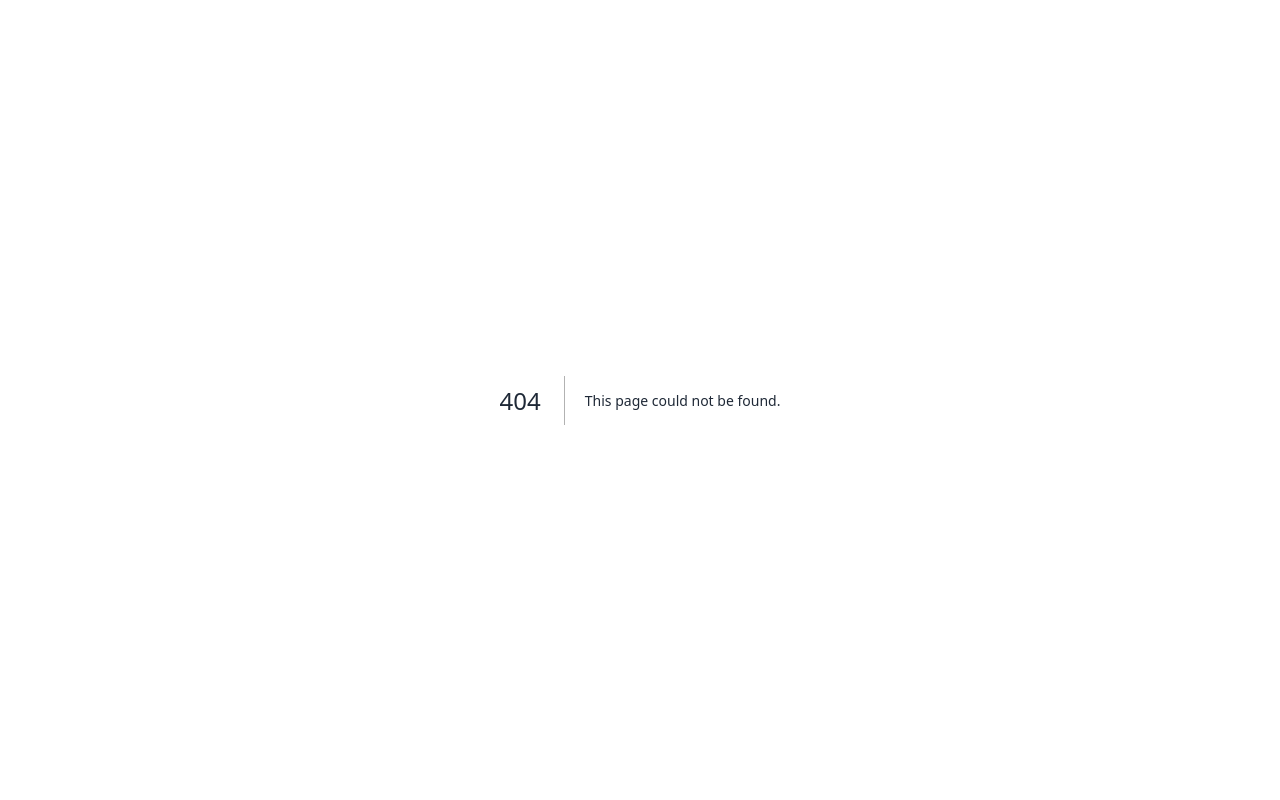
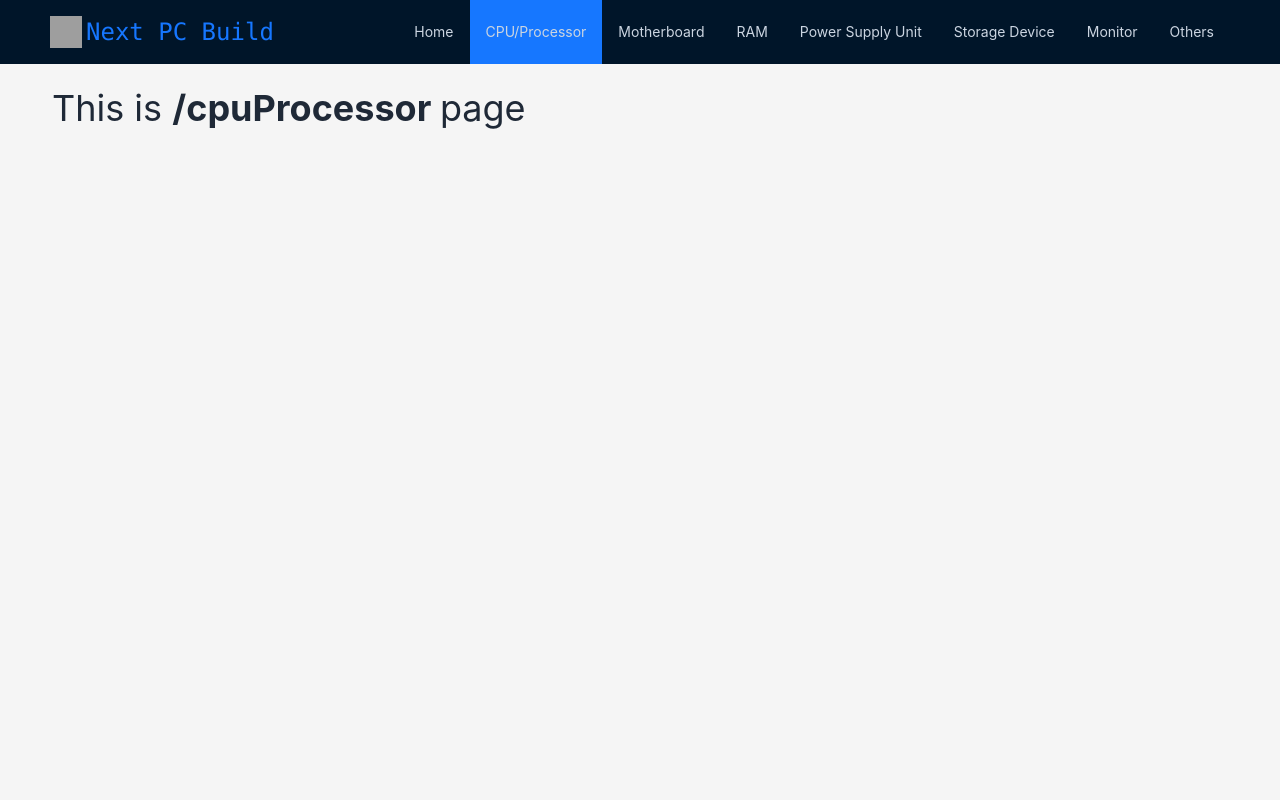
Before and after one commit to shamim-5/next-pc-builder, a Next.js app: page /cpuProcessor in a window 1280 px wide. Before the commit this address had no page. Shown: the top 800 px of the page. Built offline with nearby package versions, Linux system fonts and the light colour scheme; grey boxes are pictures that could not be loaded.

Commit message:
create antd navbar with dropdown menu

```diff
--- /dev/null
+++ b/components/Layouts/Page.js
@@ -0,0 +1,13 @@
+import Product from "../Products/Product";
+import Title from "./Title";
+
+function Page({ title, children }) {
+  return (
+    <div className="px-6 lg:px-12 mx-1">
+      <Title>{title}</Title>
+      {children}
+    </div>
+  );
+}
+
+export default Page;
--- /dev/null
+++ b/components/Layouts/RootLayout.js
@@ -0,0 +1,97 @@
+import { Dropdown, Layout, Menu, Space } from "antd";
+import { MenuFoldOutlined } from "@ant-design/icons";
+import Image from "next/image";
+import Link from "next/link";
+import { useRouter } from "next/router";
+import { useEffect, useState } from "react";
+const { Header, Content, Footer } = Layout;
+
+const RootLayout = ({ children }) => {
+  const router = useRouter();
+  const [selectedKeys, setSelectedKeys] = useState([]);
+
+  useEffect(() => {
+    setSelectedKeys([router.asPath.replace(/^.*[\\/]/, "")]);
+  }, [router.asPath]);
+
+  const items = [
+    { label: <Link href="/">Home</Link>, name: "Home", key: "0", path: `/` },
+    { label: <Link href="/cpuProcessor">CPU/Processor</Link>, name: "CPU/Processor", key: "1", path: `/cpuProcessor` },
+    { label: <Link href="/motherboard">Motherboard</Link>, name: "Motherboard", key: "2", path: `/motherboard` },
+    { label: <Link href="/ram">RAM</Link>, name: "RAM", key: "3", path: `/ram` },
+    {
+      label: <Link href="/powerSupply">Power Supply Unit</Link>,
+      name: "Power Supply Unit",
+      key: "4",
+      path: `/powerSupply`,
+    },
+    {
+      label: <Link href="/storageDevice">Storage Device</Link>,
+      name: "Storage Device",
+      key: "5",
+      path: `/storageDevice`,
+    },
+    { label: <Link href="/monitor">Monitor</Link>, name: "Monitor", key: "6", path: `/monitor` },
+    { label: <Link href="/others">Others</Link>, name: "Others", key: "7", path: `/others` },
+  ];
+
+  return (
+    <Layout className="layout">
+      <Header className="flex items-center justify-between top-0 sticky z-40">
+        <div className="flex items-center justify-between lg:mr-2">
+          <div>
+            <Link className="flex" href={"/"}>
+              <Image src="https://img.icons8.com/fluency/48/workstation.png" alt="logo" width={32} height={32} />
+            </Link>
+          </div>
+          <div>
+            <h2 className="text-2xl font-mono  ml-1">
+              <Link href={"/"}>Next PC Build</Link>
+            </h2>
+          </div>
+        </div>
+
+        <div>
+          <div className="hidden lg:flex">
+            <Menu
+              theme="dark"
+              mode="horizontal"
+              selectedKeys={selectedKeys}
+              items={items.map((m) => {
+                const key = m.path.replace(/^.*[\/]/, "");
+                return {
+                  key,
+                  label: (
+                    <Link className="text-slate-300" href={m.path}>
+                      {m.name}
+                    </Link>
+                  ),
+                };
+              })}
+            />
+          </div>
+
+          <div className="flex lg:hidden">
+            <Dropdown
+              menu={{
+                items,
+              }}
+              trigger={["click"]}
+            >
+              <a onClick={(e) => e.preventDefault()}>
+                <Space>
+                  <MenuFoldOutlined />
+                </Space>
+              </a>
+            </Dropdown>
+          </div>
+        </div>
+      </Header>
+      <Content>
+        <div>{children}</div>
+      </Content>
+      <Footer className="bg-slate-300 text-center">Next Next_PC-Builder ©2023 Created by Next.js</Footer>
+    </Layout>
+  );
+};
+export default RootLayout;
--- a/components/Page.js
+++ /dev/null
@@ -1,21 +0,0 @@
-import Head from "next/head";
-import Title from "./Title";
-
-function Page({ title, children }) {
-  return (
-    <>
-      <Head>
-        <title>{`${title}  - Project Name`}</title>
-      </Head>
-        <header>
-           Header components like NavBar.js
-        </header>
-      <main>
-        <Title>{title}</Title>
-        {children}
-      </main>
-    </>
-  );
-}
-
-export default Page;
--- /dev/null
+++ b/components/Products/Product.js
@@ -0,0 +1,14 @@
+import Title from "../Layouts/Title";
+
+function Product({ product }) {
+  const { category, description, image_url } = product;
+  return (
+    <div>
+      <Title>{category}</Title>
+      <h2>{category}</h2>
+      <p>{description}</p>
+      <p>{image_url}</p>
+    </div>
+  );
+}
+export default Product;
--- a/next.config.js
+++ b/next.config.js
@@ -1,6 +1,9 @@
 /** @type {import('next').NextConfig} */
 const nextConfig = {
   reactStrictMode: true,
-}
+  images: {
+    domains: ["img.icons8.com"],
+  },
+};
 
-module.exports = nextConfig
+module.exports = nextConfig;
--- /dev/null
+++ b/pages/[productId].js
@@ -0,0 +1,19 @@
+import RootLayout from "@/components/Layouts/RootLayout";
+import { useRouter } from "next/router";
+
+function ProductPage(params) {
+  const route = useRouter();
+
+  return (
+    <div className="h-screen px-6 lg:px-12 mx-1">
+      <h1 className="text-4xl">
+        This is <span className="font-bold">{route.asPath} </span>page
+      </h1>
+    </div>
+  );
+}
+export default ProductPage;
+
+ProductPage.getLayout = function getLayout(page) {
+  return <RootLayout>{page}</RootLayout>;
+};
--- a/pages/_app.js
+++ b/pages/_app.js
@@ -1,5 +1,8 @@
 import "@/styles/globals.css";
 
 export default function App({ Component, pageProps }) {
-  return <Component {...pageProps} />;
+  // Use the layout defined at the page level, if available
+  const getLayout = Component.getLayout || ((page) => page);
+
+  return getLayout(<Component {...pageProps} />);
 }
--- a/pages/index.js
+++ b/pages/index.js
@@ -1,6 +1,8 @@
-import Page from "@/components/Page";
+import RootLayout from "@/components/Layouts/RootLayout";
+import Product from "@/components/Products/Product";
 import { getProducts } from "@/lib/products";
-import { Button } from "antd";
+import dynamic from "next/dynamic";
+import Head from "next/head";
 
 export async function getStaticProps() {
   console.log("[HomePage] getStaticProps()");
@@ -15,19 +17,30 @@ export async function getStaticProps() {
 function HomePage({ products }) {
   console.log("[HomePage] render:", products);
 
+  const DynamicPage = dynamic(() => import("@/components/Layouts/Page"), {
+    loading: () => <h1>Loading...</h1>,
+    ssr: false,
+  });
+
   return (
-    <Page title="Dynamic Title">
-      {/* antd and tailwindcss check */}
-      <Button className="text-red-900" type="primary">
-        Test Style
-      </Button>
-
-      <h1 className="text-red-900 ">Hello H1</h1>
-      <h4 className="text-3xl font-semibold">Hello H4</h4>
-      {/* faced data passed throw as children in Page component where set Head title and Page header and main content  */}
-      {/* {products} */}
-    </Page>
+    <>
+      <Head>
+        <title>Next_PC-Builder</title>
+        <meta name="description" content="This is pc-builder website made by next-js" />
+        <meta name="viewport" content="width=device-width, initial-scale=1" />
+        <link rel="icon" href="/favicon.ico" />
+      </Head>
+      <DynamicPage title="Next_PC-Builder">
+        {products.map((product) => (
+          <Product product={product} key={product.id} />
+        ))}
+      </DynamicPage>
+    </>
   );
 }
 
 export default HomePage;
+
+HomePage.getLayout = function getLayout(page) {
+  return <RootLayout>{page}</RootLayout>;
+};
```
Also changed, not shown: components/Layouts/Title.js (renamed from components/Title.js).
